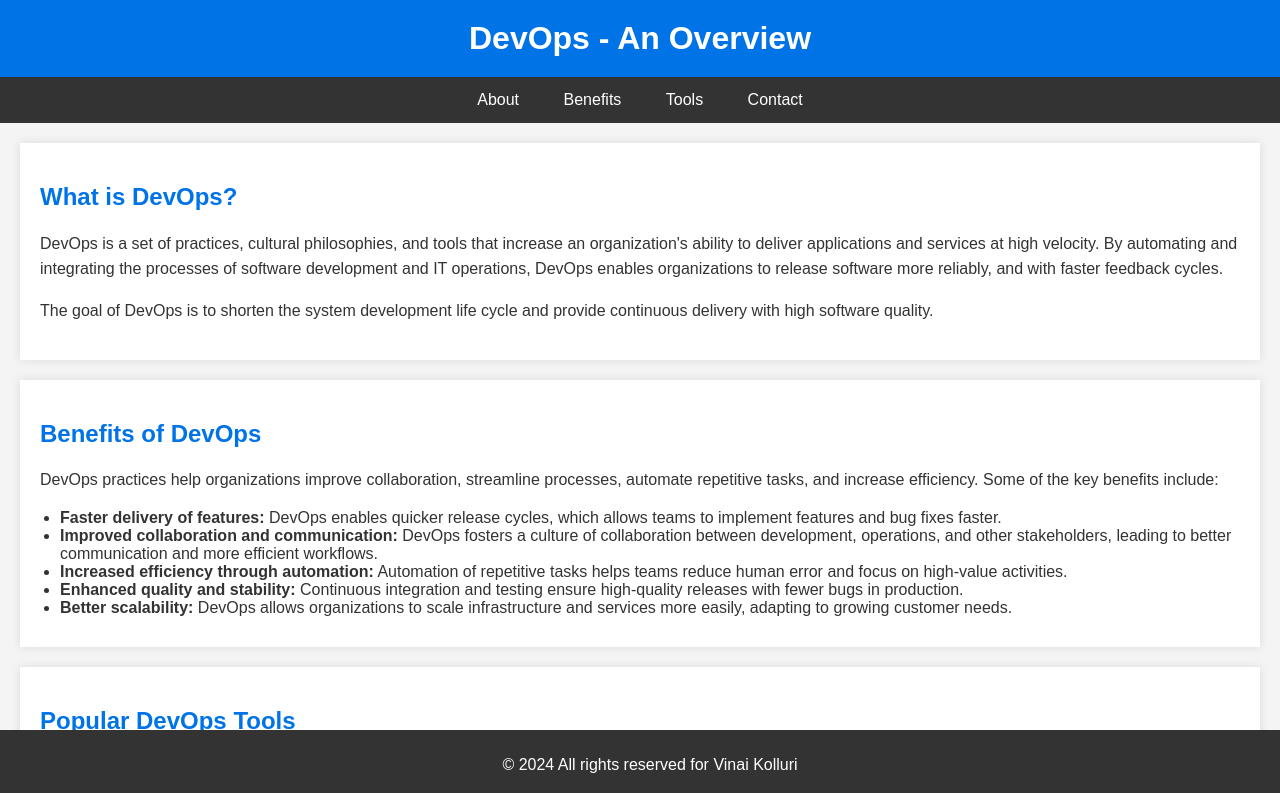
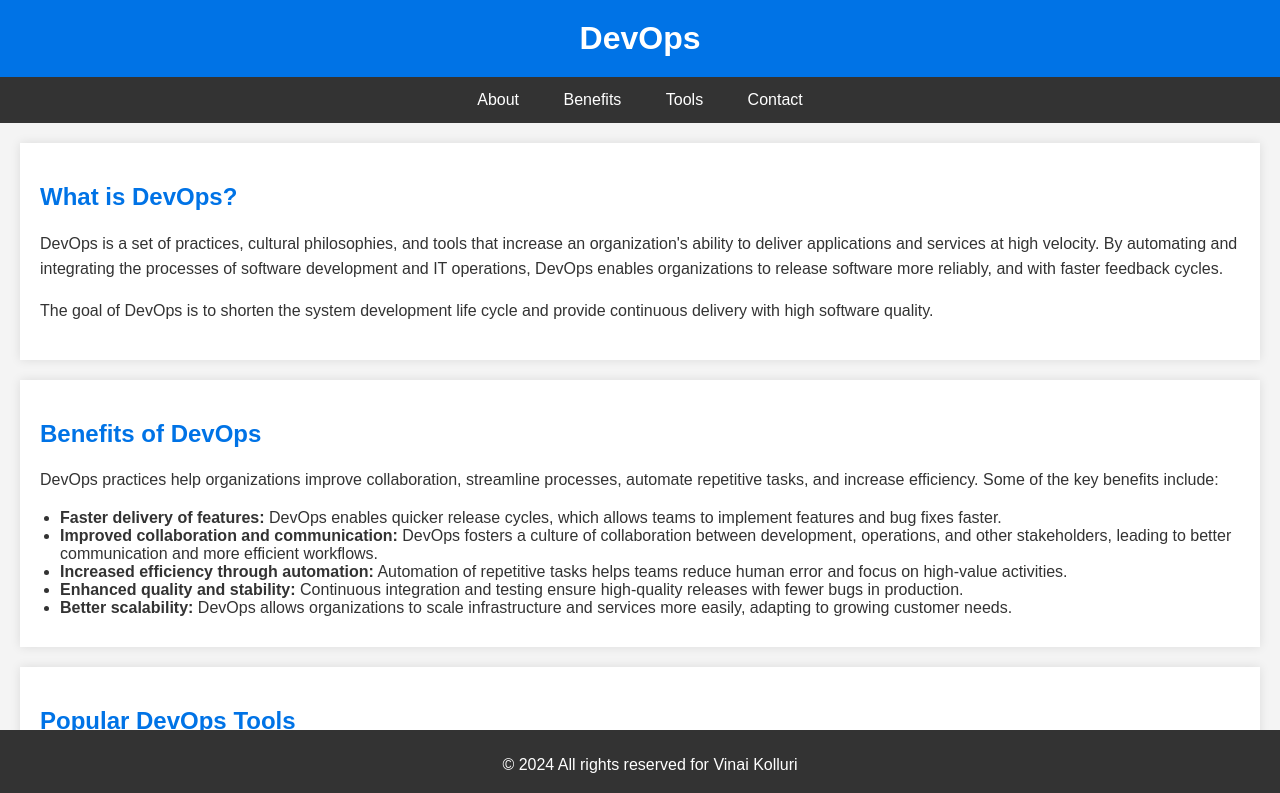
Before and after one commit to vinaikolluri/Static_Website, a plain HTML site: page index.html in a window 1280 px wide. Shown: the top 793 px of the page. Drawn offline with Linux system fonts and the light colour scheme.

Commit message:
chnaged title

```diff
--- a/index.html
+++ b/index.html
@@ -84,7 +84,7 @@
 <body>
 
   <header>
-    <h1>DevOps - An Overview</h1>
+    <h1>DevOps</h1>
   </header>
 
   <nav>
```
